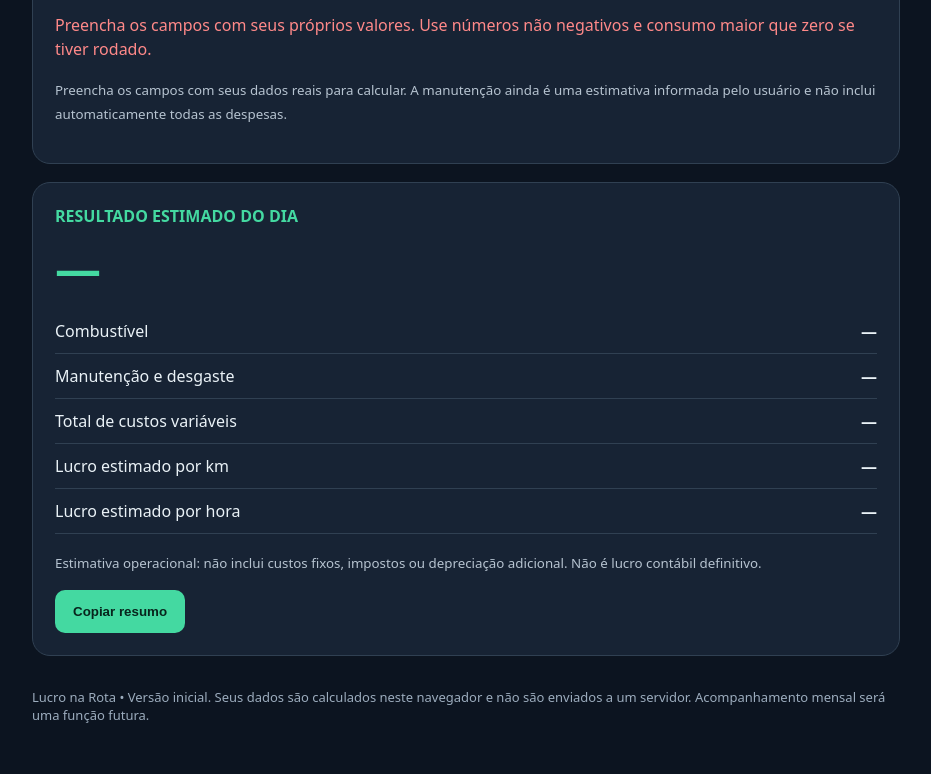
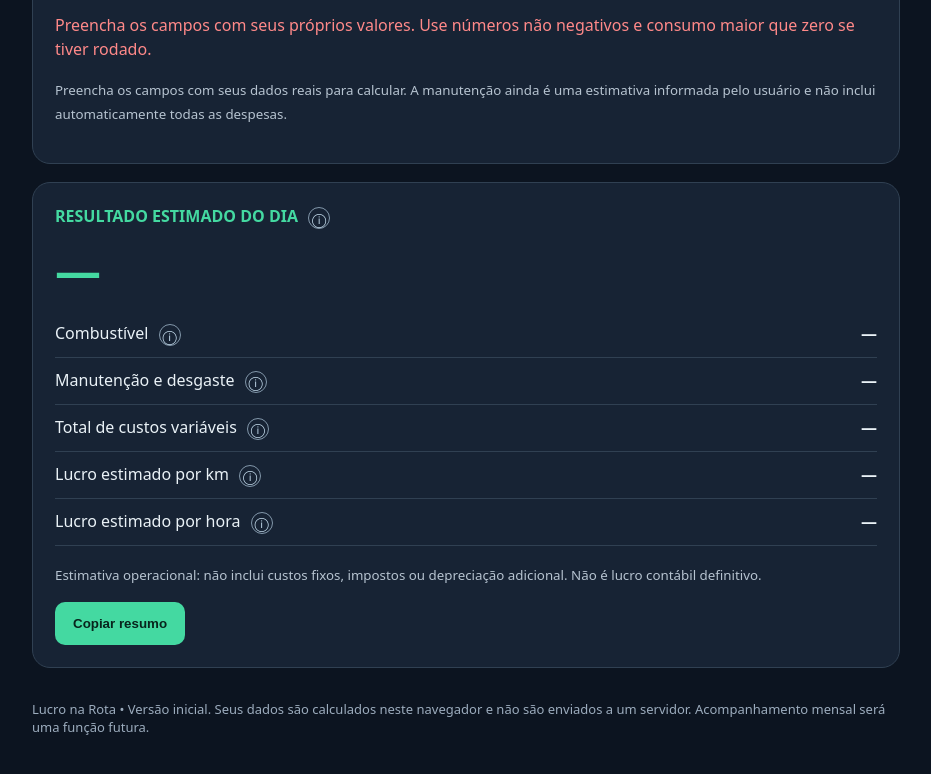
Before and after one commit to buniorcomj/calculadora-entregadores, a plain HTML site: page index.html in a window 1280 px wide. Shown: the part 803-1577 px from the top of the page, without its empty margins (174-1105 px from the left). Drawn offline with Linux system fonts and the light colour scheme.

Commit message:
Adicionar ajudas explicativas aos resultados sem alterar cálculos

```diff
--- a/index.html
+++ b/index.html
@@ -12,7 +12,13 @@ input,select{width:100%;background:#0c1420;border:1px solid #516176;color:white;
 input:focus{outline:2px solid #44d9a1}h2{font-size:21px}small{color:#b6c3d0}
 .result{font-size:clamp(30px,7vw,46px);font-weight:800;color:#44d9a1;margin:10px 0}
 .row{display:flex;justify-content:space-between;gap:16px;border-bottom:1px solid #304052;padding:11px 0}
-.row span:last-child{text-align:right;font-weight:700}.tag{color:#44d9a1;font-weight:700}
+.row > span:last-child{text-align:right;font-weight:700}.tag{color:#44d9a1;font-weight:700}
+.info{display:inline-block;vertical-align:middle;margin-left:6px;position:relative;font-weight:normal}
+.info summary{display:inline-flex;align-items:center;justify-content:center;width:22px;height:22px;border:1px solid #8297aa;border-radius:50%;color:#cde5f6;cursor:pointer;list-style:none;font-size:14px}
+.info summary::-webkit-details-marker{display:none}
+.info summary:focus-visible{outline:2px solid #44d9a1;outline-offset:2px}
+.info .explicacao{position:absolute;left:0;top:28px;z-index:10;width:260px;max-width:75vw;padding:11px;border:1px solid #667e94;border-radius:9px;background:#24364b;color:#f1f6f9;box-shadow:0 6px 18px #0006;font-size:13px;line-height:1.45;text-align:left;white-space:normal}
+.row .info .explicacao{left:auto;right:0}
 button{border:0;background:#44d9a1;color:#08251d;padding:14px 18px;border-radius:10px;font-weight:750;cursor:pointer}
 footer{color:#9cacbd;font-size:13px;margin-top:32px}
 @media(max-width:520px){.grid{grid-template-columns:1fr}.card{padding:17px}}
@@ -26,12 +32,12 @@ footer{color:#9cacbd;font-size:13px;margin-top:32px}
 <div><label for="desgaste">Manutenção e desgaste (R$/km)</label><input id="desgaste" type="text" inputmode="decimal" placeholder="Ex.: 0,15"><small class="ajuda">Informe seu custo estimado por km, se souber. Não há um valor padrão: depende do veículo. Vamos melhorar esse cálculo futuramente.</small></div>
 <div><label for="horas">Horas trabalhadas</label><input id="horas" type="number" min="0" step=".5" placeholder="Ex.: 8"><small class="ajuda">Quantas horas você trabalhou no dia?</small></div>
 </div><p id="erro" role="alert" style="color:#ff8989" hidden></p><p><small>Preencha os campos com seus dados reais para calcular. A manutenção ainda é uma estimativa informada pelo usuário e não inclui automaticamente todas as despesas.</small></p></section>
-<section class="card" aria-live="polite"><div class="tag">RESULTADO ESTIMADO DO DIA</div><div class="result" id="lucro">—</div>
-<div class="row"><span id="nomeEnergia">Combustível</span><span id="custoComb"></span></div>
-<div class="row"><span>Manutenção e desgaste</span><span id="custoManut"></span></div>
-<div class="row"><span>Total de custos variáveis</span><span id="custos"></span></div>
-<div class="row"><span>Lucro estimado por km</span><span id="porKm"></span></div>
-<div class="row"><span>Lucro estimado por hora</span><span id="porHora"></span></div>
+<section class="card" aria-live="polite"><div class="tag">RESULTADO ESTIMADO DO DIA <details class="info"><summary aria-label="Explicação de resultado estimado" title="O que significa?">ⓘ</summary><span class="explicacao">Faturamento menos os custos estimados de combustível ou energia e manutenção informada. Não inclui automaticamente todos os custos fixos e impostos.</span></details></div><div class="result" id="lucro">—</div>
+<div class="row"><span><span id="nomeEnergia">Combustível</span> <details class="info"><summary aria-label="Explicação de combustível ou energia" title="O que significa?">ⓘ</summary><span class="explicacao">Custo estimado da distância rodada, calculado com o consumo e o preço informados. Para bicicleta comum é R$ 0,00.</span></details></span><span id="custoComb"></span></div>
+<div class="row"><span>Manutenção e desgaste <details class="info"><summary aria-label="Explicação de manutenção e desgaste" title="O que significa?">ⓘ</summary><span class="explicacao">É o valor por quilômetro informado por você, multiplicado pelos quilômetros rodados. Ainda não é calculado automaticamente pelo modelo do veículo.</span></details></span><span id="custoManut"></span></div>
+<div class="row"><span>Total de custos variáveis <details class="info"><summary aria-label="Explicação de total de custos variáveis" title="O que significa?">ⓘ</summary><span class="explicacao">Soma do gasto estimado com combustível ou energia e com manutenção e desgaste.</span></details></span><span id="custos"></span></div>
+<div class="row"><span>Lucro estimado por km <details class="info"><summary aria-label="Explicação de lucro estimado por km" title="O que significa?">ⓘ</summary><span class="explicacao">Resultado estimado do dia dividido pelos quilômetros rodados.</span></details></span><span id="porKm"></span></div>
+<div class="row"><span>Lucro estimado por hora <details class="info"><summary aria-label="Explicação de lucro estimado por hora" title="O que significa?">ⓘ</summary><span class="explicacao">Resultado estimado do dia dividido pelas horas trabalhadas.</span></details></span><span id="porHora"></span></div>
 <p><small>Estimativa operacional: não inclui custos fixos, impostos ou depreciação adicional. Não é lucro contábil definitivo.</small></p>
 <button id="copiar">Copiar resumo</button></section>
 <footer>Lucro na Rota • Versão inicial. Seus dados são calculados neste navegador e não são enviados a um servidor. Acompanhamento mensal será uma função futura.</footer>
```
